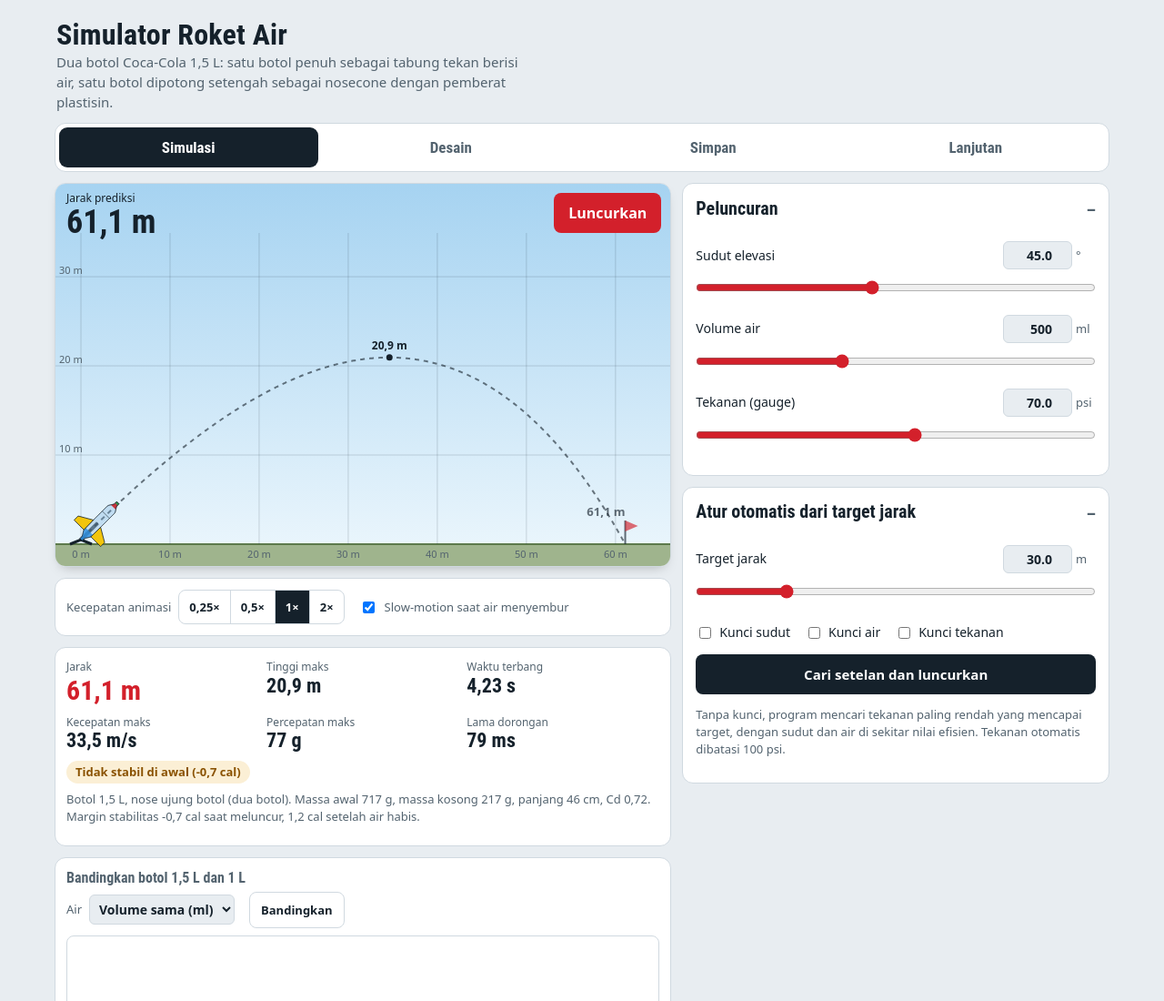
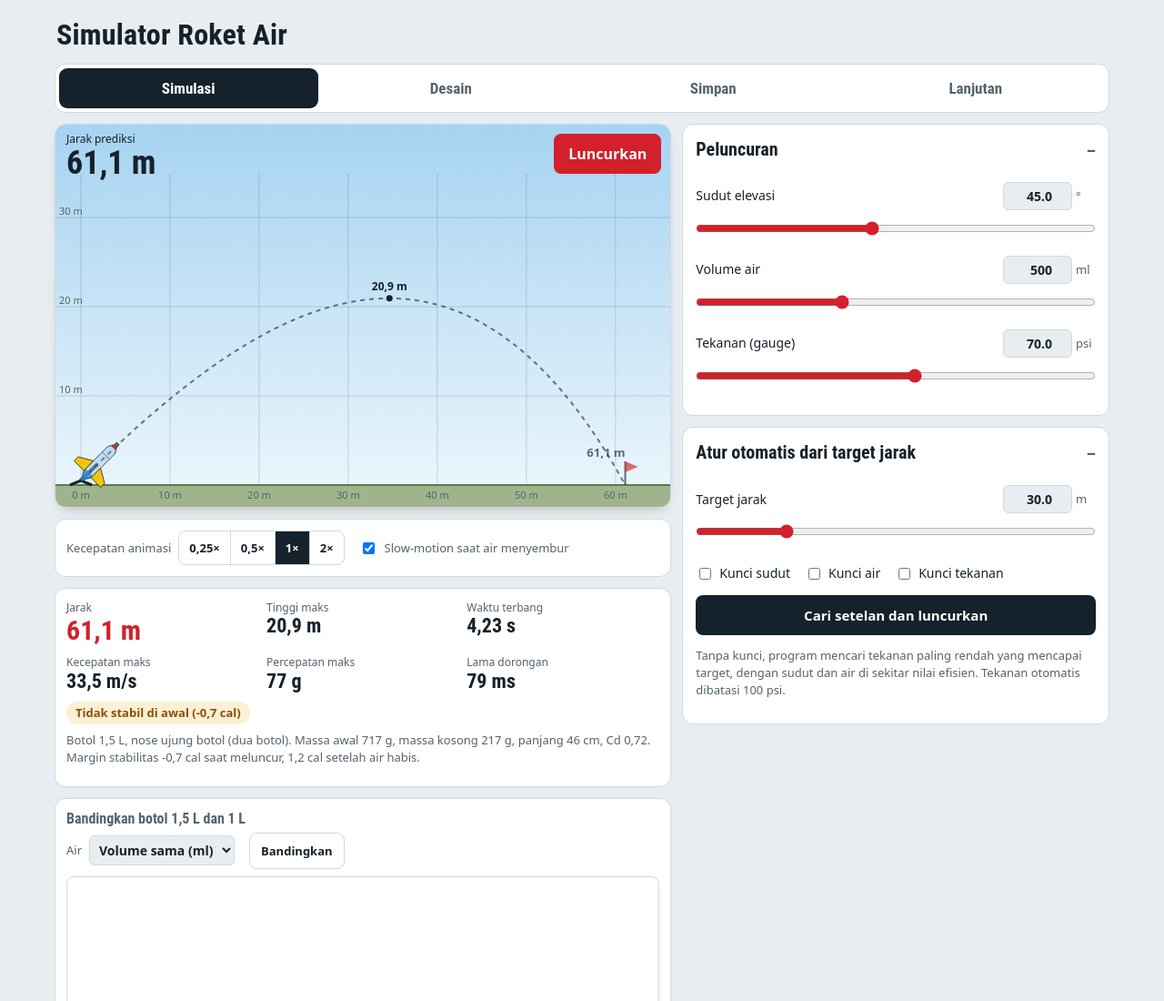
Before and after one commit to labiaba/simulator, a plain HTML site: page index.html in a window 1280 px wide. Shown: the top 1100 px of the page at 91% size. Drawn offline with Linux system fonts and the light colour scheme.

Commit message:
index.html

```diff
--- a/index.html
+++ b/index.html
@@ -141,7 +141,6 @@ code{font:12px ui-monospace,Consolas,monospace}
 <div class="app">
   <header class="top">
     <h1>Simulator Roket Air</h1>
-    <p>Dua botol Coca-Cola 1,5 L: satu botol penuh sebagai tabung tekan berisi air, satu botol dipotong setengah sebagai nosecone dengan pemberat plastisin.</p>
   </header>
 
   <nav class="tabs" role="tablist" aria-label="Bagian simulator">
```
